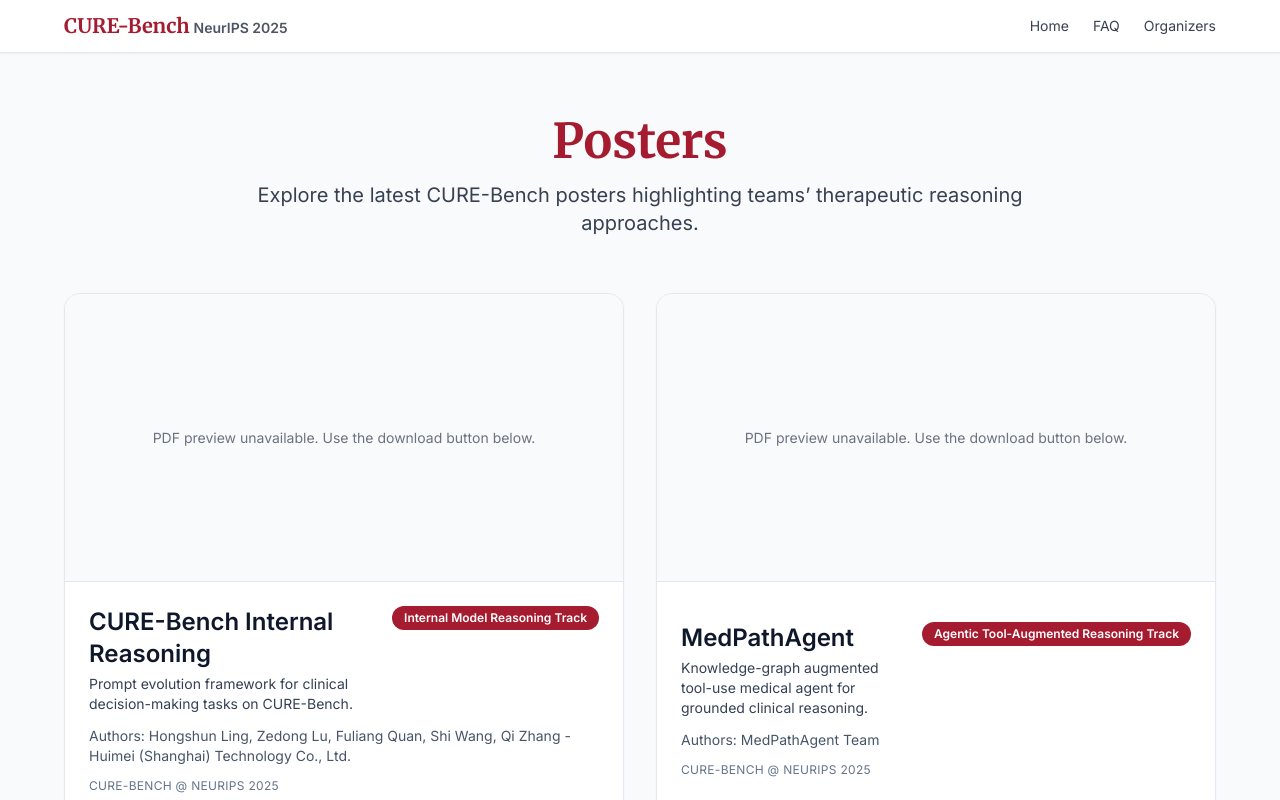
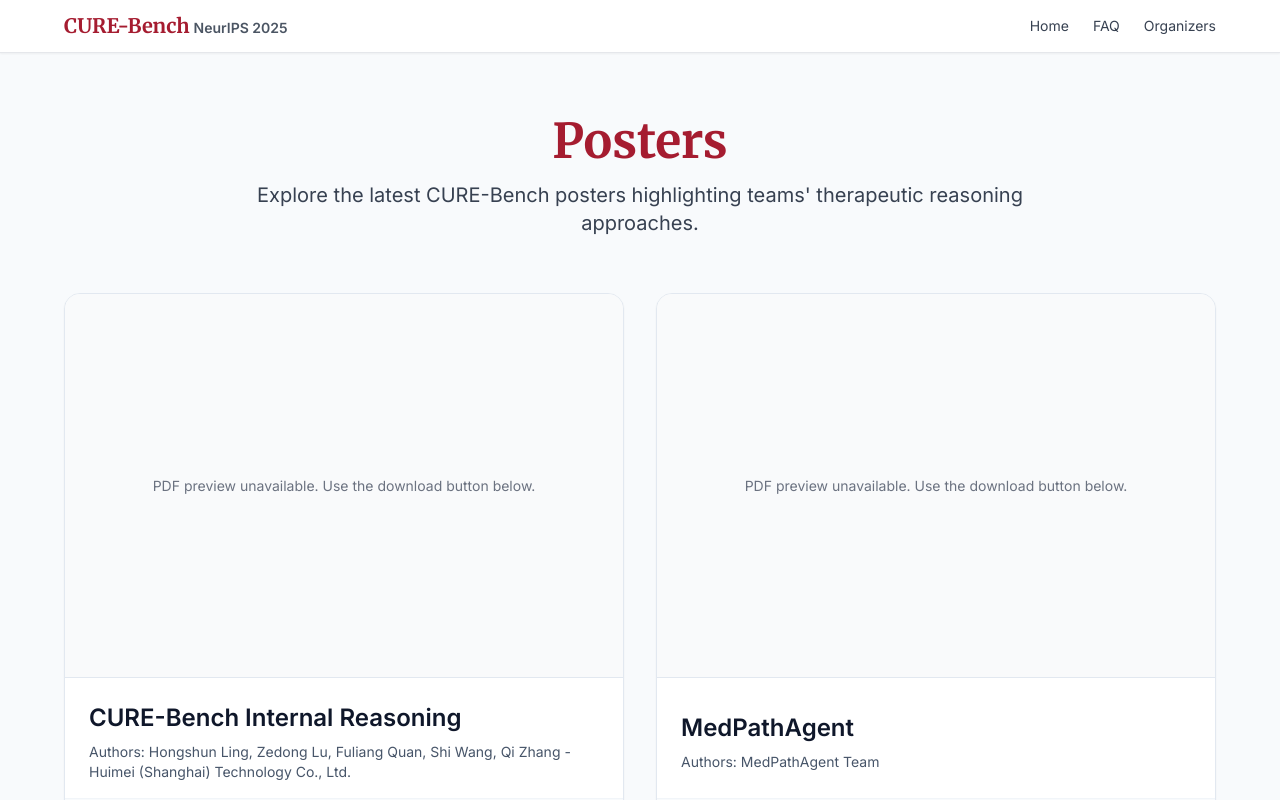
Before and after one commit to mims-harvard/CUREBench, a React (Vite) app: page /posters in a window 1280 px wide. Shown: the top 800 px of the page. Built offline with nearby package versions, Linux system fonts and the light colour scheme.

Commit message:
adding more posters

```diff
--- a/src/pages/Posters.jsx
+++ b/src/pages/Posters.jsx
@@ -16,98 +16,60 @@
 import vimPoster from "../poster/VIM.pdf";
 import yorkPoster from "../poster/YorkUniversity.pdf";
 
-const defaultVenue = "CURE-Bench @ NeurIPS 2025";
-
 const posters = [
   {
     title: "CURE-Bench Internal Reasoning",
     authors:
       "Hongshun Ling, Zedong Lu, Fuliang Quan, Shi Wang, Qi Zhang - Huimei (Shanghai) Technology Co., Ltd.",
-    track: "Internal Model Reasoning Track",
-    venue: defaultVenue,
-    summary:
-      "Prompt evolution framework for clinical decision-making tasks on CURE-Bench.",
     file: internalReasoningPoster,
     preview: internalReasoningPoster,
   },
   {
     title: "MedPathAgent",
     authors: "MedPathAgent Team",
-    track: "Agentic Tool-Augmented Reasoning Track",
-    venue: defaultVenue,
-    summary:
-      "Knowledge-graph augmented tool-use medical agent for grounded clinical reasoning.",
     file: medPathAgentPoster,
     preview: medPathAgentPoster,
   },
   {
     title: "Curaive",
     authors: "Agata Polejowska - Radboudumc",
-    track: "Agentic and Internal Reasoning Tracks",
-    venue: defaultVenue,
-    summary:
-      "Adaptive decision-support system producing structured reports for benchmark cases.",
     file: curaivePoster,
     preview: curaivePoster,
   },
   {
     title: "Orchestrating Clinical Evidence",
     authors:
-      "Yizhong Geng, Biao Qiu, Qiang Zhang, Tianmeng Pang, Wangyue Liu, Dejie Yang, Meng Xu - Beijing Logic Intelligence Technology and collaborators",
-    track: "Agentic Tool-Augmented Reasoning Track",
-    venue: defaultVenue,
-    summary:
-      "Multi-stage chain-of-verification workflow for grounded therapeutic reasoning.",
+      "Yizhong Geng, Biao Qiu, Qiang Zhang, Tianmeng Pang, Wangyue Liu, Dejie Yang, Meng Xu",
     file: beijingPoster,
     preview: beijingPoster,
   },
   {
     title: "Constanze Care",
     authors: "Constanze Care Team",
-    track: "Internal Model Reasoning Track",
-    venue: defaultVenue,
-    summary:
-      "Prenatal assistant benchmarking open-source models as alternatives to frontier systems.",
     file: constanzeCarePoster,
     preview: constanzeCarePoster,
   },
   {
     title: "CureAgent",
     authors: "CureAgent Team",
-    track: "Agentic Tool-Augmented Reasoning Track",
-    venue: defaultVenue,
-    summary:
-      "Multi-step agent addressing context utilization failure with tool grounding.",
     file: cureAgentPoster,
     preview: cureAgentPoster,
   },
   {
     title: "Datanet Studio",
     authors: "Datanet Studio Team",
-    track: "Internal Model Reasoning Track",
-    venue: defaultVenue,
-    summary:
-      "MedGemma evaluation across open-source medical reasoning models.",
     file: datanetStudioPoster,
     preview: datanetStudioPoster,
   },
   {
     title: "DMIS Structured Pipeline",
     authors: "DMIS Team",
-    track: "Agentic Tool-Augmented Reasoning Track",
-    venue: defaultVenue,
-    summary:
-      "Structured tool-augmented pipeline leveraging GPT-5 for clinical reasoning.",
     file: dmisPoster,
     preview: dmisPoster,
   },
   {
     title: "MedAI Therapeutic Reasoning",
     authors: "MedAI Team",
-    track: "Internal Model Reasoning Track",
-    venue: defaultVenue,
-    summary:
-      "Therapeutic decision-making benchmarks with CURE-Bench clinical tasks.",
     file: medAIPoster,
     preview: medAIPoster,
   },
@@ -115,10 +77,6 @@
     title: "CureFlow by MedXIAOHe",
     authors:
       "Jinghao Lin, Yuhang Wu, Zihan Wang, Boyuan Jiang, Chao Gao, Xiaozhong Ji",
-    track: "Agentic Tool-Augmented Reasoning Track",
-    venue: defaultVenue,
-    summary:
-      "Multi-layer CureFlow architecture with tool light-weighting and multi-agent planning.",
     file: medXIAOHePoster,
     preview: medXIAOHePoster,
   },
@@ -126,30 +84,18 @@
     title: "CliniThink by Preceptor AI",
     authors:
       "Amrest Chinkamol, Natpatchara Pongjirapat, Krittaphas Chaisutyakorn, Naphat Sorn",
-    track: "Agentic Tool-Augmented Reasoning Track",
-    venue: defaultVenue,
-    summary:
-      "Multi-agent therapeutic reasoning with web search, tools, and model ensembling.",
     file: preceptorAIPoster,
     preview: preceptorAIPoster,
   },
   {
     title: "RAISE-ODL",
     authors: "RAISE-ODL Team",
-    track: "Internal Model Reasoning Track",
-    venue: defaultVenue,
-    summary:
-      "Poster preview for the offline decision logic submission.",
     file: raiseOdlPoster,
     preview: raiseOdlPoster,
   },
   {
     title: "Dynamic Weighting (UniBio Intelligence)",
     authors: "Vivek Kohar, Sahil Bodke",
-    track: "Internal Model Reasoning Track",
-    venue: defaultVenue,
-    summary:
-      "Dynamic weighting approach to improve model response accuracy.",
     file: uniBioIntelligencePoster,
     preview: uniBioIntelligencePoster,
   },
@@ -157,30 +103,18 @@
     title: "CureAdapter (USTW-QBRC)",
     authors:
       "Vivian Zhang, Alex Wu, Smrithi Upadhyayula, Moises Narvaez, Sharvinee Ragunatha Rao, Zain Hussain, Vishal Gokani, Durga Kaveti, Guanghua Xiao, James Willig",
-    track: "Internal Model Reasoning Track",
-    venue: defaultVenue,
-    summary:
-      "Test-time adaptation strategy for therapeutic decision-making models.",
     file: ustwPoster,
     preview: ustwPoster,
   },
   {
     title: "VIM",
     authors: "Vladimir Manuilov, Ilya Makarov",
-    track: "Internal Model Reasoning Track",
-    venue: defaultVenue,
-    summary:
-      "8th place Track 1 solution focused on internal clinical reasoning.",
     file: vimPoster,
     preview: vimPoster,
   },
   {
     title: "York University Submission",
     authors: "York University Team",
-    track: "Internal Model Reasoning Track",
-    venue: defaultVenue,
-    summary:
-      "Comparative performance across GPT-5 and Gemini variants.",
     file: yorkPoster,
     preview: yorkPoster,
   },
@@ -197,7 +131,7 @@
               Posters
             </h1>
             <p className="text-gray-700 text-lg md:text-xl max-w-3xl mx-auto font-sans">
-              Explore the latest CURE-Bench posters highlighting teams’ therapeutic reasoning approaches.
+              Explore the latest CURE-Bench posters highlighting teams' therapeutic reasoning approaches.
             </p>
           </header>
 
@@ -207,7 +141,7 @@
                 key={poster.title}
                 className="flex flex-col justify-between rounded-2xl border border-slate-200 bg-white shadow-sm hover:shadow-lg transition-shadow duration-200 overflow-hidden"
               >
-                <div className="h-72 bg-gray-50 border-b border-slate-200">
+                <div className="h-96 bg-gray-50 border-b border-slate-200">
                   <object
                     data={`${poster.preview}#page=1&view=FitH`}
                     type="application/pdf"
@@ -220,24 +154,11 @@
                 </div>
 
                 <div className="p-6 pb-4">
-                  <div className="flex items-start justify-between gap-3 mb-3">
-                    <div>
-                      <h2 className="text-xl md:text-2xl font-semibold leading-snug text-slate-900">
-                        {poster.title}
-                      </h2>
-                      <p className="text-sm text-slate-700 mt-1">{poster.summary}</p>
-                    </div>
-                    <span className="inline-flex items-center rounded-full bg-crimson text-white text-xs font-semibold px-3 py-1 whitespace-nowrap">
-                      {poster.track}
-                    </span>
-                  </div>
-
-                  <p className="text-sm text-slate-600 mb-3">
-                    <span className="font-medium">Authors:</span>{" "}
-                    {poster.authors}
-                  </p>
-                  <p className="text-xs uppercase tracking-wide text-slate-500 mb-1">
-                    {poster.venue}
+                  <h2 className="text-xl md:text-2xl font-semibold leading-snug text-slate-900">
+                    {poster.title}
+                  </h2>
+                  <p className="text-sm text-slate-600 mt-2">
+                    <span className="font-medium">Authors:</span> {poster.authors}
                   </p>
                 </div>
 
```
